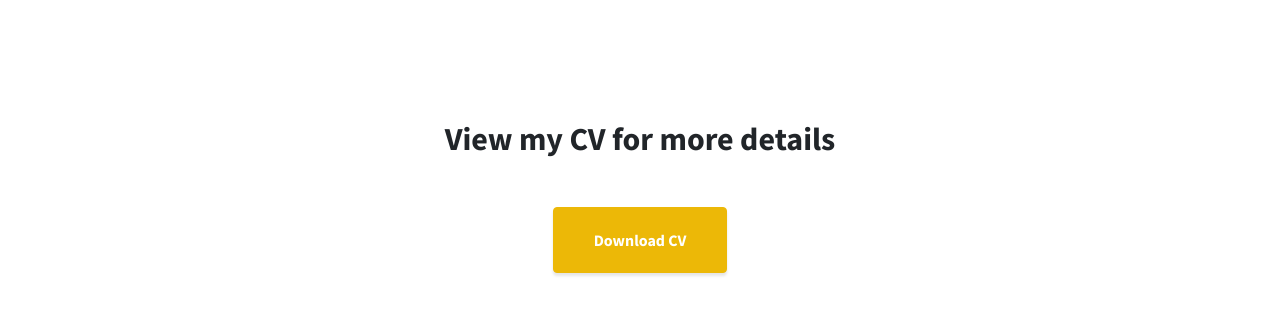
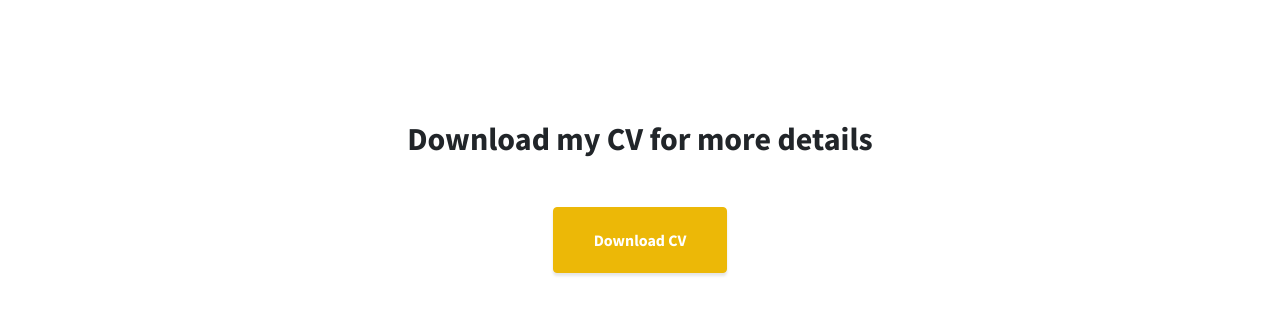
Before and after one commit to Jonesl13/Portfolio, a website: page index.html in a window 1280 px wide. Shown: the part 3862-4177 px from the top of the page. Drawn offline with Linux system fonts and the light colour scheme.

Commit message:
Update index.html

```diff
--- a/index.html
+++ b/index.html
@@ -284,7 +284,7 @@
     <div class="container" id="cv">
 
 		       <div class="col-md-10 col-lg-8 mx-auto text-center">
-      <h2 class="mx-auto mb-5" style="padding-top: 50px">View my CV for more details</h2>
+      <h2 class="mx-auto mb-5" style="padding-top: 50px">Download my CV for more details</h2>
       <a class="btn btn-secondary btn-xl" href="Luke Jones CV.pdf">Download CV</a>
     </div>
 
```
